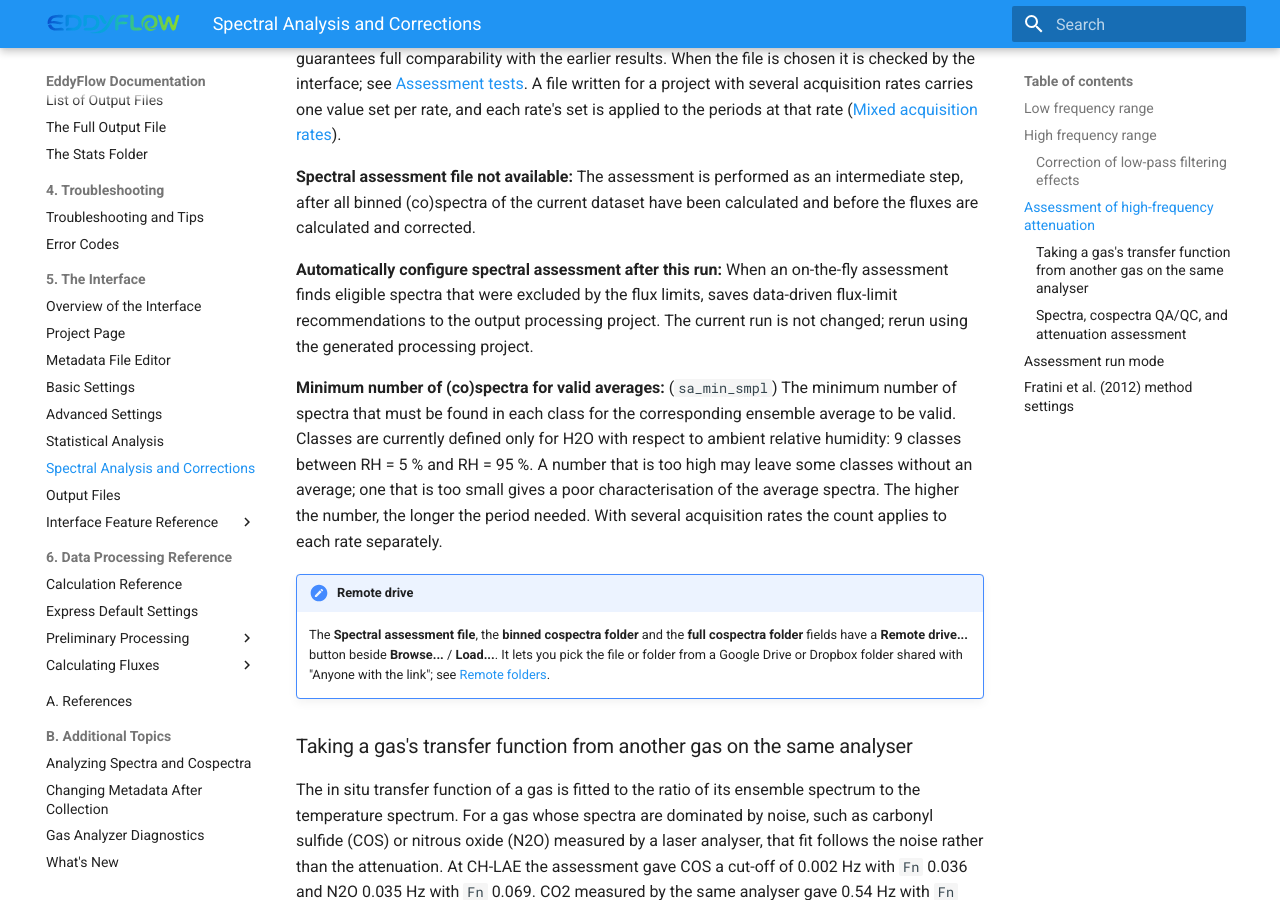
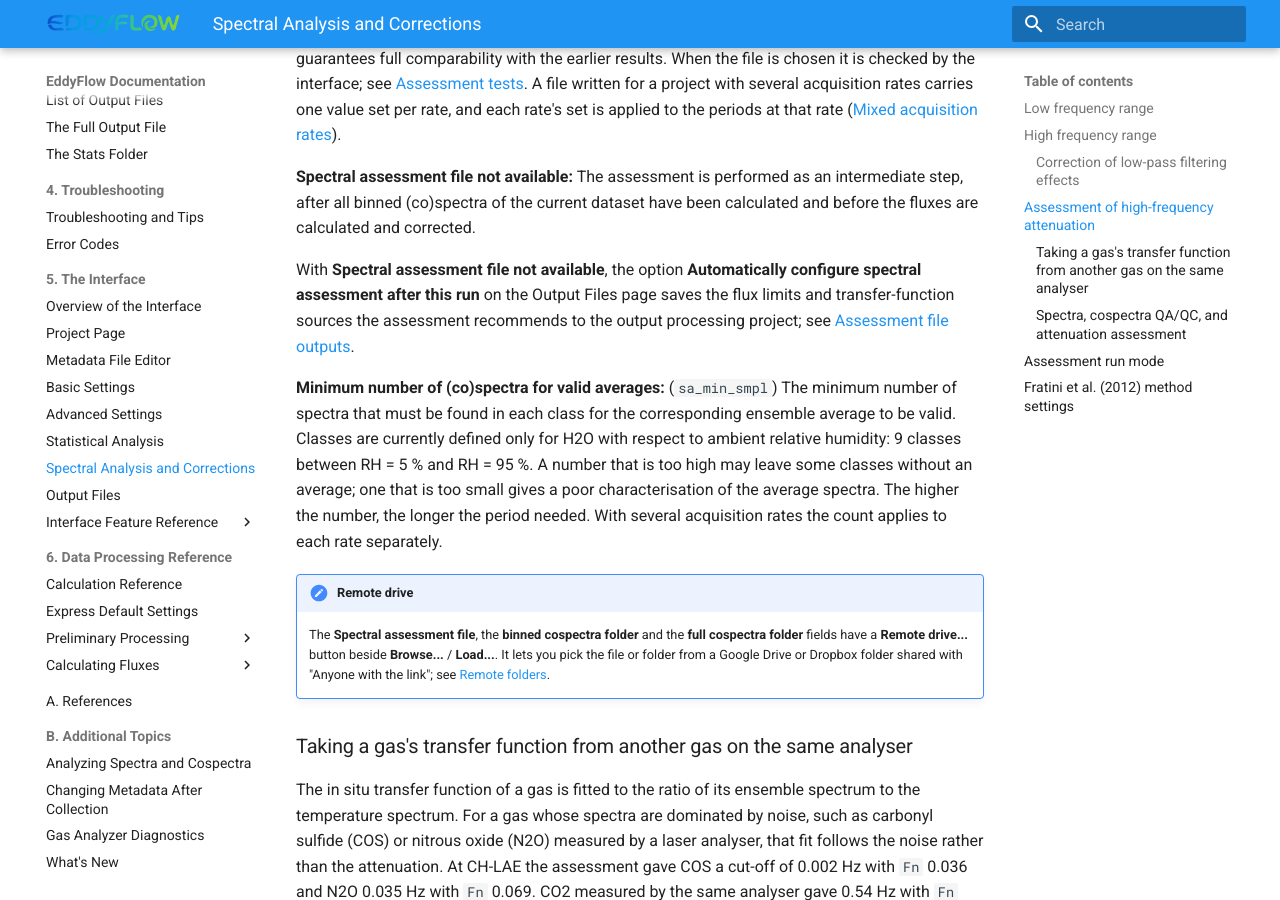
Before and after one commit to kebasaa/eddyflow-documentation, an MkDocs documentation site: the page built from docs/topics/spectral-corrections.md, in a window 1280 px wide and 900 px high, scrolled down 4586 px. Built offline with MkDocs 1.6.1 and Material for MkDocs 9.7.7, drawn with Linux system fonts in a browser that asks for light colours; some of the changed text lies outside the part shown.

Commit message:
Describe the automatic spectral configuration on Output Files
The option moved to Output Files > Assessment File Outputs, so its
description moves there too, with its key and the runs it acts in. The
spectral corrections page points to it, and What's new records the move.

```diff
--- a/docs/topics/spectral-corrections.md
+++ b/docs/topics/spectral-corrections.md
@@ -60,7 +60,7 @@ When the loop runs, the full output and FLUXNET files get an extra column, `corr
 
 **Spectral assessment file not available:** The assessment is performed as an intermediate step, after all binned (co)spectra of the current dataset have been calculated and before the fluxes are calculated and corrected.
 
-**Automatically configure spectral assessment after this run:** When an on-the-fly assessment finds eligible spectra that were excluded by the flux limits, saves data-driven flux-limit recommendations to the output processing project. The current run is not changed; rerun using the generated processing project.
+With **Spectral assessment file not available**, the option **Automatically configure spectral assessment after this run** on the Output Files page saves the flux limits and transfer-function sources the assessment recommends to the output processing project; see [Assessment file outputs](output-files.md#assessment-file-outputs).
 
 **Minimum number of (co)spectra for valid averages:** (`sa_min_smpl`) The minimum number of spectra that must be found in each class for the corresponding ensemble average to be valid. Classes are currently defined only for H2O with respect to ambient relative humidity: 9 classes between RH = 5 % and RH = 95 %. A number that is too high may leave some classes without an average; one that is too small gives a poor characterisation of the average spectra. The higher the number, the longer the period needed. With several acquisition rates the count applies to each rate separately.
 
@@ -101,7 +101,7 @@ In both cases:
 
 Each setting is stored per gas as `gas_<i>_sa_source` in `[FluxCorrection_SpectralAnalysis_General]`: absent for automatic, `0` for the gas's own fit, and otherwise the gas record it takes the fit from.
 
-The run log lists every gas that takes another gas's fit, or would, with both fits. The run then ends with a **Suggested settings** block. It is the last message before "Program EddyFlow executed gracefully" and gathers every suggestion the run made: the transfer-function sources and the flux limits for the spectral assessment. Only `fc` enters the correction; `Fn` is shown because the rule uses it to judge the fit. A source that automatic selection applied in every month is saved into the `processing_*.eddyflow` project in the output folder as `gas_<i>_sa_source`, so the project kept with the results names what corrected them. With **Automatically configure spectral assessment after this run** on, the sources that would have been taken are written there too, as they are for flux limits.
+The run log lists every gas that takes another gas's fit, or would, with both fits. The run then ends with a **Suggested settings** block. It is the last message before "Program EddyFlow executed gracefully" and gathers every suggestion the run made: the transfer-function sources and the flux limits for the spectral assessment. Only `fc` enters the correction; `Fn` is shown because the rule uses it to judge the fit. A source that automatic selection applied in every month is saved into the `processing_*.eddyflow` project in the output folder as `gas_<i>_sa_source`, so the project kept with the results names what corrected them. With **Automatically configure spectral assessment after this run** (Output Files > Assessment File Outputs) on, the sources that would have been taken are written there too, as they are for flux limits.
 
 ### Spectra, cospectra QA/QC, and attenuation assessment
 
```
Also changed, not shown: docs/topics/output-files.md (+2 -0 lines), docs/topics/whats-new.md (+1 -0 lines).
